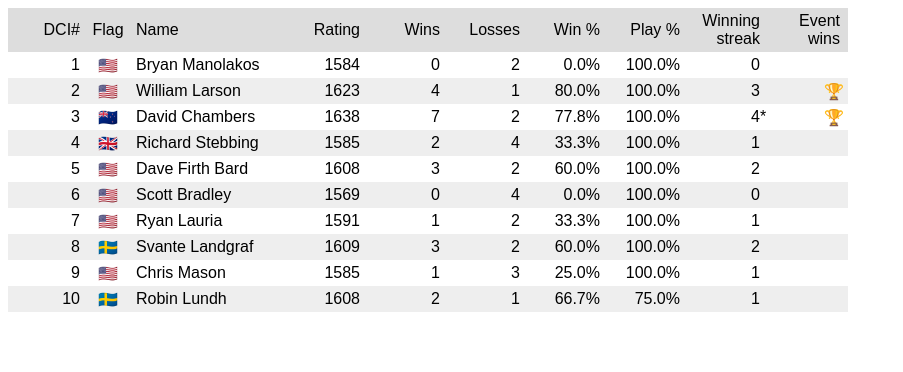
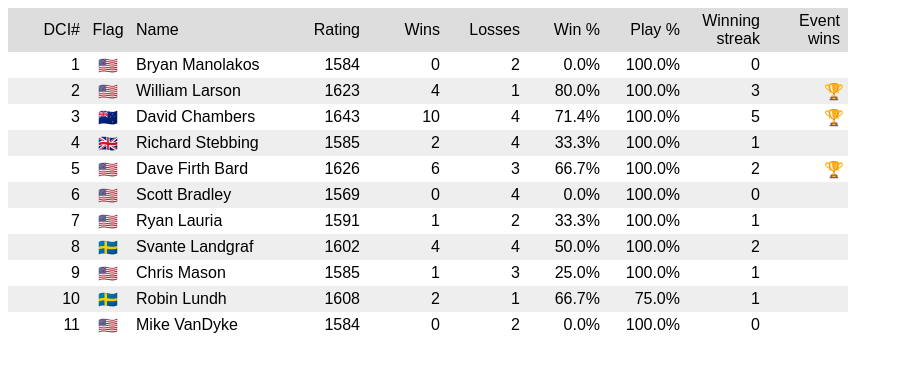
Before and after one commit to davidchambers/iceagemagic.com, a website: page public/players/index.html in a window 1280 px wide. Shown: the whole page, without its empty margins (0-903 px from the left). Drawn offline with Linux system fonts and the light colour scheme; a web font is replaced by a local one.

Commit message:
Ice Age III

```diff
--- a/public/players/index.html
+++ b/public/players/index.html
@@ -93,12 +93,12 @@
           <td>3</td>
           <td>🇳🇿</td>
           <td>David Chambers</td>
-          <td>1638</td>
-          <td>7</td>
-          <td>2</td>
-          <td>77.8%</td>
+          <td>1643</td>
+          <td>10</td>
+          <td>4</td>
+          <td>71.4%</td>
           <td title="0 drops">100.0%</td>
-          <td class="unbroken">4</td>
+          <td>5</td>
           <td>🏆</td>
         </tr>
         <tr>
@@ -117,13 +117,13 @@
           <td>5</td>
           <td>🇺🇸</td>
           <td>Dave Firth Bard</td>
-          <td>1608</td>
+          <td>1626</td>
+          <td>6</td>
           <td>3</td>
-          <td>2</td>
-          <td>60.0%</td>
+          <td>66.7%</td>
           <td title="0 drops">100.0%</td>
           <td>2</td>
-          <td></td>
+          <td>🏆</td>
         </tr>
         <tr>
           <td>6</td>
@@ -153,10 +153,10 @@
           <td>8</td>
           <td>🇸🇪</td>
           <td>Svante Landgraf</td>
-          <td>1609</td>
-          <td>3</td>
-          <td>2</td>
-          <td>60.0%</td>
+          <td>1602</td>
+          <td>4</td>
+          <td>4</td>
+          <td>50.0%</td>
           <td title="0 drops">100.0%</td>
           <td>2</td>
           <td></td>
@@ -185,6 +185,18 @@
           <td>1</td>
           <td></td>
         </tr>
+        <tr>
+          <td>11</td>
+          <td>🇺🇸</td>
+          <td>Mike VanDyke</td>
+          <td>1584</td>
+          <td>0</td>
+          <td>2</td>
+          <td>0.0%</td>
+          <td title="0 drops">100.0%</td>
+          <td>0</td>
+          <td></td>
+        </tr>
       </tbody>
     </table>
   </body>
--- a/src/data/players.js
+++ b/src/data/players.js
@@ -64,4 +64,10 @@ export default [
     country: Just ('SE'),
     tz: Just ('America/New_York'),
   },
+  {
+    id: 11,
+    name: 'Mike VanDyke',
+    country: Just ('US'),
+    tz: Just ('America/Los_Angeles'),
+  },
 ];
```
Also changed, not shown: src/data/events.js (+13 -0 lines).
